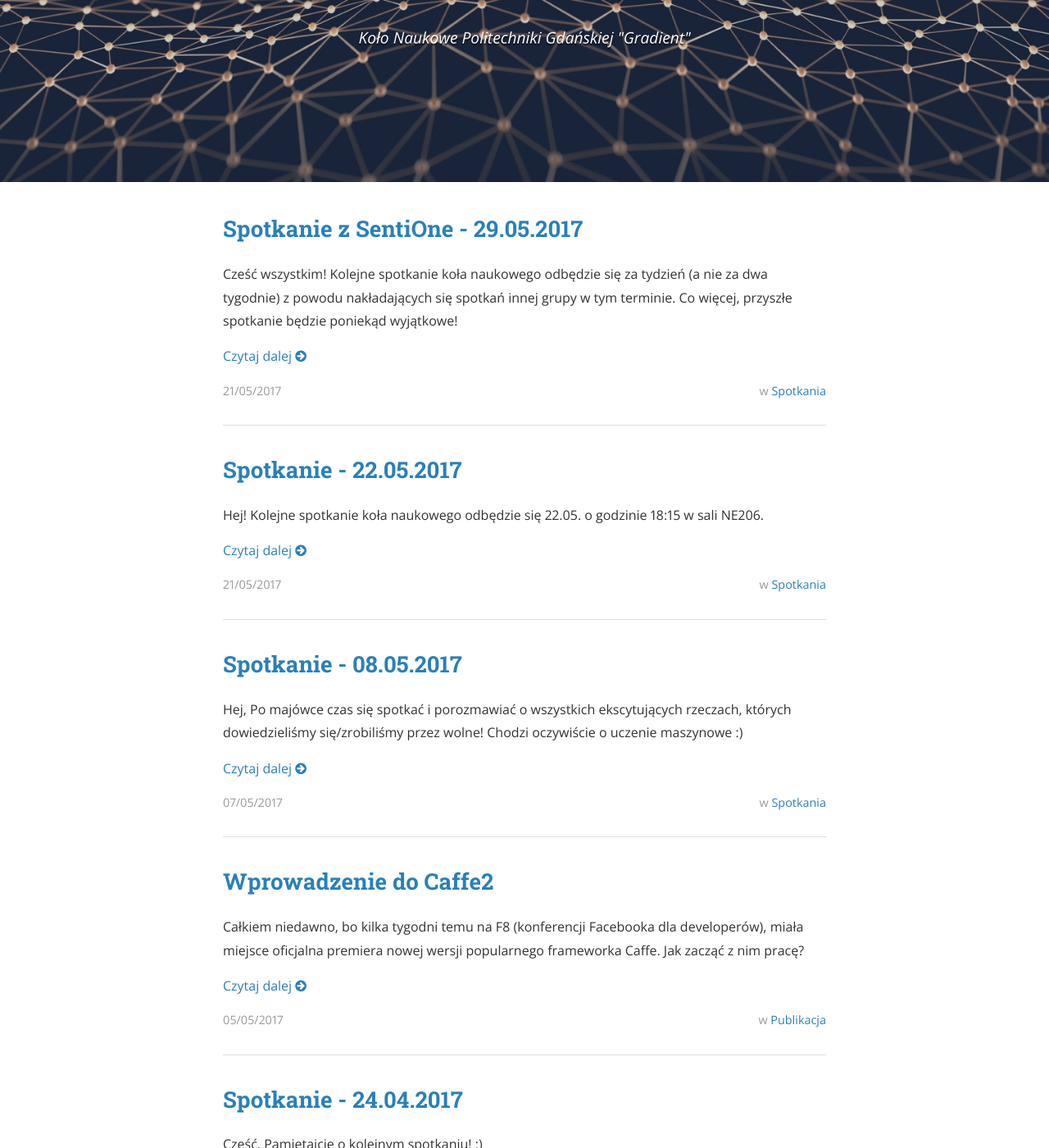
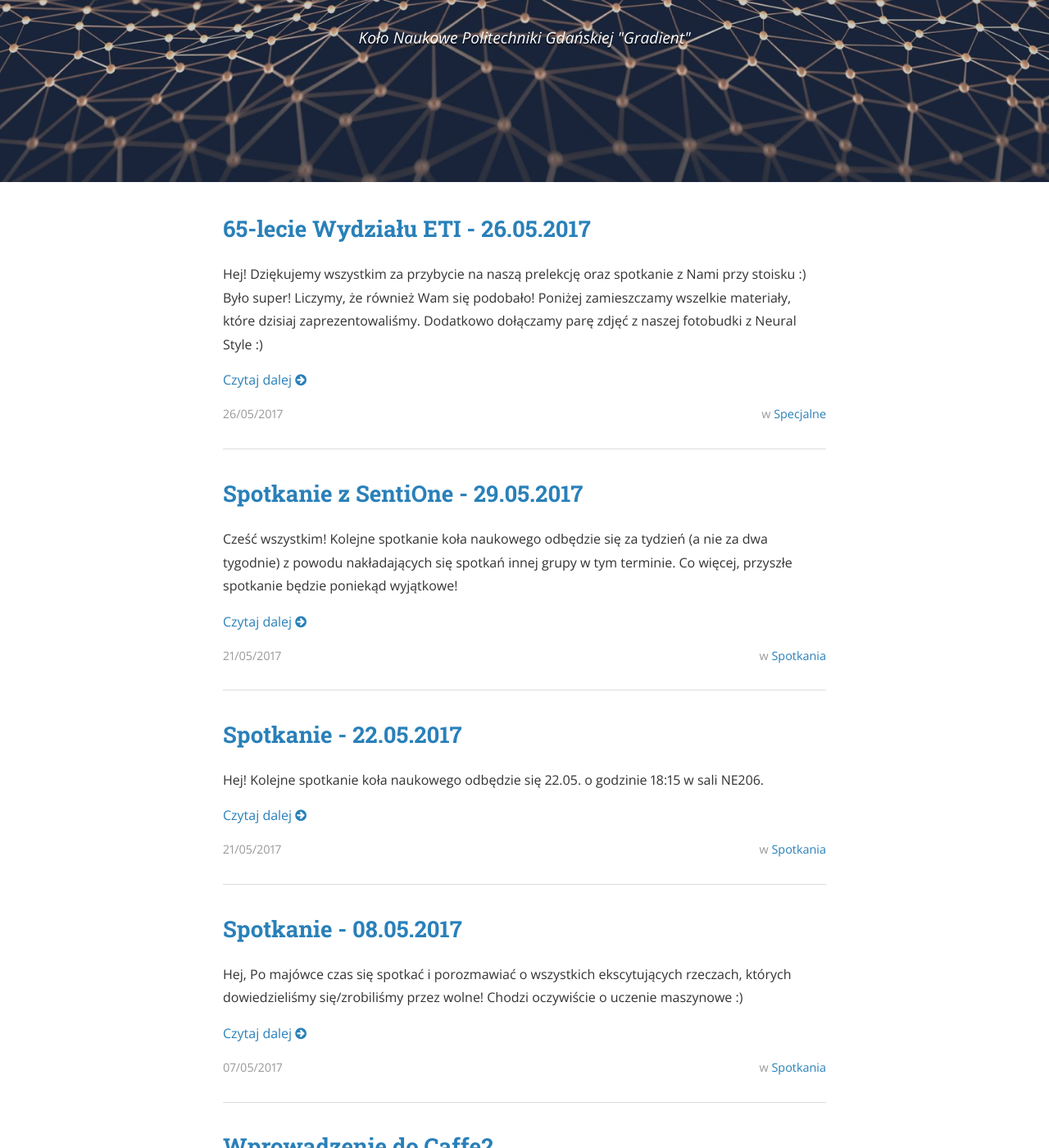
Before and after one commit to jpowie01/GradientPG, a Jekyll site: the page built from index.html, in a window 1280 px wide and 1400 px high, scrolled down 281 px. Shown: the whole window at 82% size. Built offline with Jekyll 4.4.1, drawn with Linux system fonts in a browser that asks for light colours; nearby versions of some CDN libraries; the list of posts is cut into pages by our own code; some of the changed text lies outside the part shown.

Commit message:
65-lecie Wydziału ETI

```diff
--- a/_posts/posts/2017-05-05-wprowadzenie-do-caffe2.markdown
+++ b/_posts/posts/2017-05-05-wprowadzenie-do-caffe2.markdown
@@ -229,5 +229,5 @@ Jak widać, Caffe nie jest takie straszne :) Myślę, że ten wstęp wystarczy,
 - Ciekawy artykuł: [https://www.nextplatform.com/2017/04/19/machine-learning-gets-infiniband-boost-caffe2/](https://www.nextplatform.com/2017/04/19/machine-learning-gets-infiniband-boost-caffe2/)
 
 #### Pliki
-- [<i class="fa fa-file-pdf-o" aria-hidden="true"></i> PDF]({{ site.url }}/pliki/pdf/Wprowadzenie_Caffe2.pdf) - Prezentacja z ostatniego spotkania
+- [<i class="fa fa-file-pdf-o" aria-hidden="true"></i> PDF]({{ site.url }}/pliki/pdf/2017-05-05-wprowadzenie-do-caffe2/Wprowadzenie_Caffe2.pdf) - Prezentacja z ostatniego spotkania
 - [<i class="fa fa-book" aria-hidden="true"></i> Jupyter Notebook]({{ site.url }}/pliki/ipynb/Caffe2_Digit_Recognizer.ipynb) - Implementacja rozpoznawania cyfr dla [Kaggle](https://www.kaggle.com/c/digit-recognizer)
--- /dev/null
+++ b/_posts/posts/2017-05-26-65-lecie-wydzialu-eti.markdown
@@ -0,0 +1,33 @@
+---
+layout: post
+title:  "65-lecie Wydziału ETI - 26.05.2017"
+date:   2017-05-26 15:48:00
+author: Jakub Powierza
+categories: Specjalne
+tags:	wydzial eti stoisko wyklad
+comments: true
+cover:  "/assets/posts/2017-05-26-65-lecie-wydzialu-eti/tlo.jpg"
+---
+
+Hej!
+Dziękujemy wszystkim za przybycie na naszą prelekcję oraz spotkanie z Nami przy stoisku :) Było super! Liczymy, że również Wam się podobało! Poniżej zamieszczamy wszelkie materiały, które dzisiaj zaprezentowaliśmy. Dodatkowo dołączamy parę zdjęć z naszej fotobudki z Neural Style :)
+
+Pamiętajcie o polubieniu naszej strony na [Facebooku](http://facebook.com/GradientPG/), gdzie znajdziecie więcej zdjęć z dzisiejszego wydarzenia!
+
+#### Prezentacje
+- [<i class="fa fa-file-pdf-o" aria-hidden="true"></i> PDF]({{ site.url }}/pliki/pdf/2017-05-26-65-lecie-wydzialu-eti/Przedstawienie_Kola_Naukowego.pdf) - Przedstawienie Koła Naukowego
+- [<i class="fa fa-file-pdf-o" aria-hidden="true"></i> PDF]({{ site.url }}/pliki/pdf/2017-05-26-65-lecie-wydzialu-eti/Uczenie_Maszynowe.pdf) - Uczenie Maszynowe. O co chodzi? (Dawid Paluchowski)
+- [<i class="fa fa-file-pdf-o" aria-hidden="true"></i> PDF]({{ site.url }}/pliki/pdf/2017-05-26-65-lecie-wydzialu-eti/Facebook.pdf) - AI w Facebooku (Jakub Powierza)
+- [<i class="fa fa-file-pdf-o" aria-hidden="true"></i> PDF]({{ site.url }}/pliki/pdf/2017-05-26-65-lecie-wydzialu-eti/Autonomiczne_Pojazdy.pdf) - Autonomiczne Pojazdy (Michał Martyniak)
+- [<i class="fa fa-file-pdf-o" aria-hidden="true"></i> PDF]({{ site.url }}/pliki/pdf/2017-05-26-65-lecie-wydzialu-eti/Reinforcement_Learning_DeepMind.pdf) -  Reinforcement Learning and DeepMind (Piotr Januszewski)
+
+#### Galeria zdjęć
+![Zdjęcie 1]({{ site.url }}/pliki/jpg/2017-05-26-65-lecie-wydzialu-eti/Image1.jpg)
+![Zdjęcie 2]({{ site.url }}/pliki/jpg/2017-05-26-65-lecie-wydzialu-eti/Image2.jpg)
+![Zdjęcie 3]({{ site.url }}/pliki/jpg/2017-05-26-65-lecie-wydzialu-eti/Image3.jpg)
+![Zdjęcie 4]({{ site.url }}/pliki/jpg/2017-05-26-65-lecie-wydzialu-eti/Image4.jpg)
+![Zdjęcie 5]({{ site.url }}/pliki/jpg/2017-05-26-65-lecie-wydzialu-eti/Image5.jpg)
+![Zdjęcie 6]({{ site.url }}/pliki/jpg/2017-05-26-65-lecie-wydzialu-eti/Image6.jpg)
+![Zdjęcie 7]({{ site.url }}/pliki/jpg/2017-05-26-65-lecie-wydzialu-eti/Image7.jpg)
+![Zdjęcie 8]({{ site.url }}/pliki/jpg/2017-05-26-65-lecie-wydzialu-eti/Image8.jpg)
+![Zdjęcie 9]({{ site.url }}/pliki/jpg/2017-05-26-65-lecie-wydzialu-eti/Image9.jpg)
```
Also changed, not shown: assets/posts/2017-05-26-65-lecie-wydzialu-eti/tlo.jpg (added).
